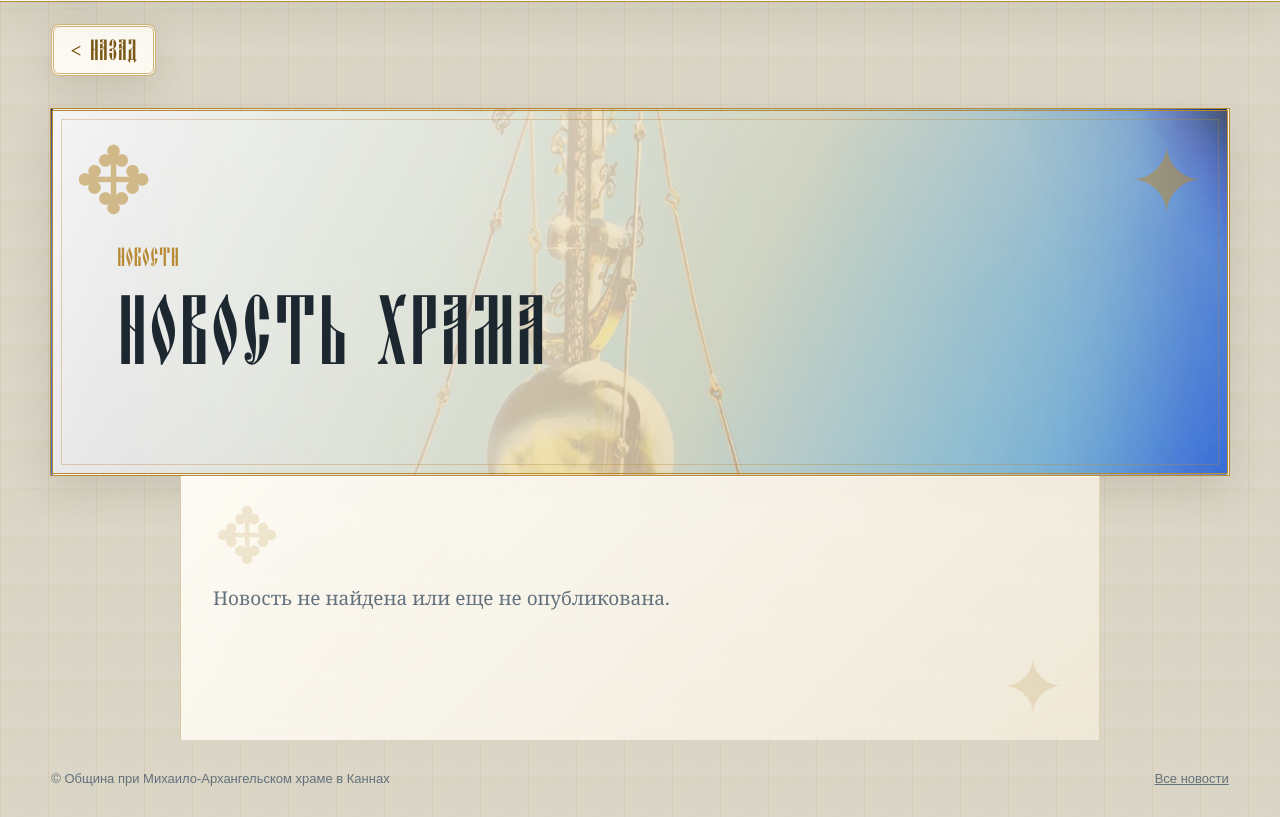
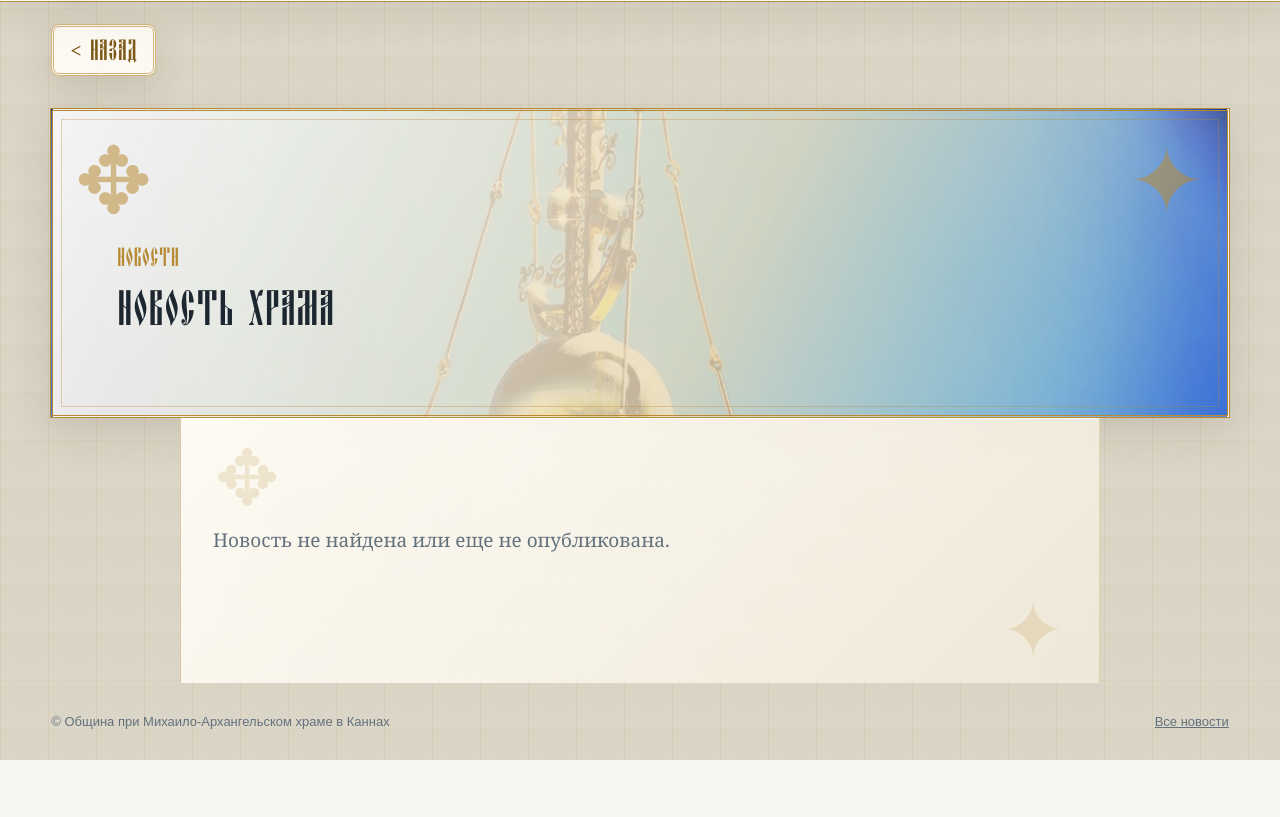
Before and after one commit to apsevcenco/st_michael_church_cannes, a website built with Vite: page frontend/news-detail.html in a window 1280 px wide. Shown: the part 87-904 px from the top of the page. After the commit the page ends 847 px from the top, so only its background shows below. Built offline with nearby package versions, Linux system fonts and the light colour scheme; some packages are replaced by stand-ins of ours; no server answers; the database is empty.

Commit message:
Tighten news detail hero title sizing

```diff
--- a/frontend/news-detail.html
+++ b/frontend/news-detail.html
@@ -6,6 +6,7 @@
     <title>Новость храма</title>
     <meta name="description" content="Полная новость прихода Архангела Михаила в Каннах.">
     <link rel="stylesheet" href="assets/styles.css">
+    <link rel="stylesheet" href="assets/news-detail.css">
     <script src="https://cdn.jsdelivr.net/npm/@supabase/supabase-js@2"></script>
     <script type="module" src="/src/cms.ts"></script>
     <script type="module" src="/src/app.ts"></script>
@@ -21,7 +22,7 @@
     </header>
     <main>
       <button class="page-back" type="button" onclick="history.length > 1 ? history.back() : location.href='news.html'">Назад</button>
-      <section class="page-hero"><p class="section-label">Новости</p><h1 data-news-detail-title>Новость храма</h1></section>
+      <section class="page-hero news-detail-hero"><p class="section-label">Новости</p><h1 data-news-detail-title>Новость храма</h1></section>
       <article class="section history-article" data-news-detail>
         <time data-news-detail-date></time>
         <div data-news-detail-body></div>
```
